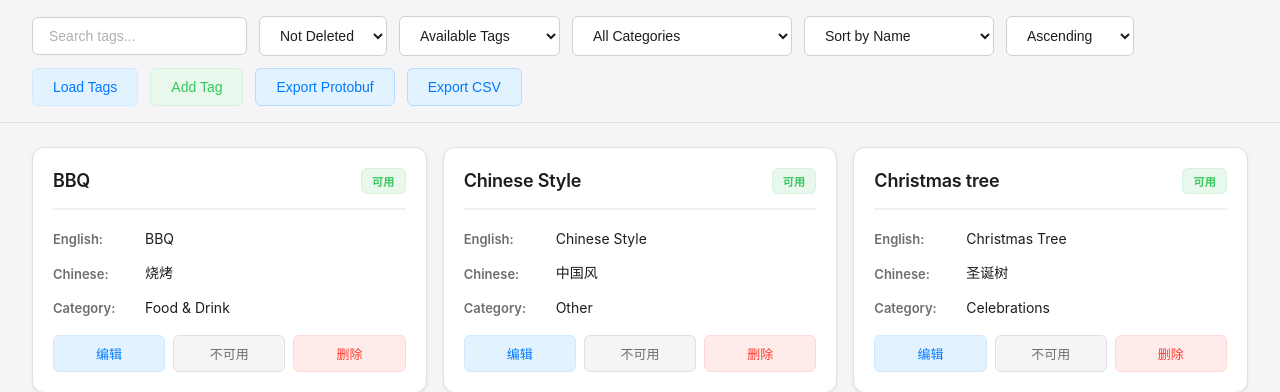
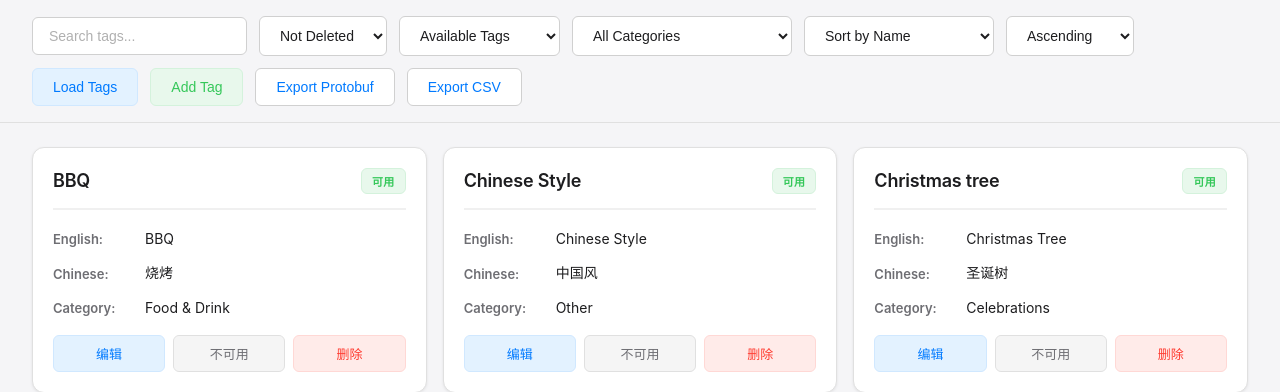
Before and after one commit to xylcm/curator-tag-vocab, a Flask app: page /tagging/vocab/ in a window 1280 px wide. Shown: the part 209-601 px from the top of the page. Run offline with Flask 3, Linux system fonts and the light colour scheme; data comes from the database, SQL or seed files in the repository; parts of the project's set-up code (start-up, migrations or seed data) failed here and were passed over.

Commit message:
style: 将导出按钮背景色修改为白色
- 修改 .btn-info 类样式,将背景色从浅蓝色 (#e3f2ff) 改为白色 (#ffffff)
- 更新边框颜色为中性灰色 (#d0d0d0),确保按钮边界清晰可见
- 调整悬停状态为浅灰色背景 (#f5f5f5),提供明显的视觉反馈
- 保持蓝色文字 (#007aff),确保对比度符合 WCAG AA 标准
- 优化视觉层次,使导出按钮更加低调,突出主要操作按钮

Co-Authored-By: Claude Opus 4.5 <noreply@anthropic.com>

```diff
--- a/src/static/css/main.css
+++ b/src/static/css/main.css
@@ -147,14 +147,14 @@ body {
 }
 
 .btn-info {
-    background: #e3f2ff;
+    background: #ffffff;
     color: #007aff;
-    border: 1px solid #b8dcff;
+    border: 1px solid #d0d0d0;
 }
 
 .btn-info:hover {
-    background: #d0e8ff;
-    border-color: #9fceff;
+    background: #f5f5f5;
+    border-color: #b8b8b8;
 }
 
 .btn-small {
```
